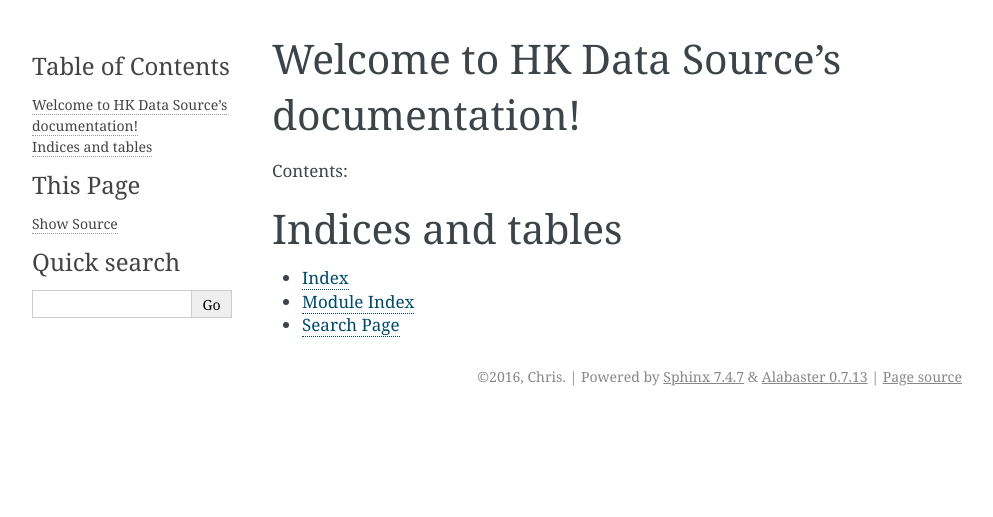
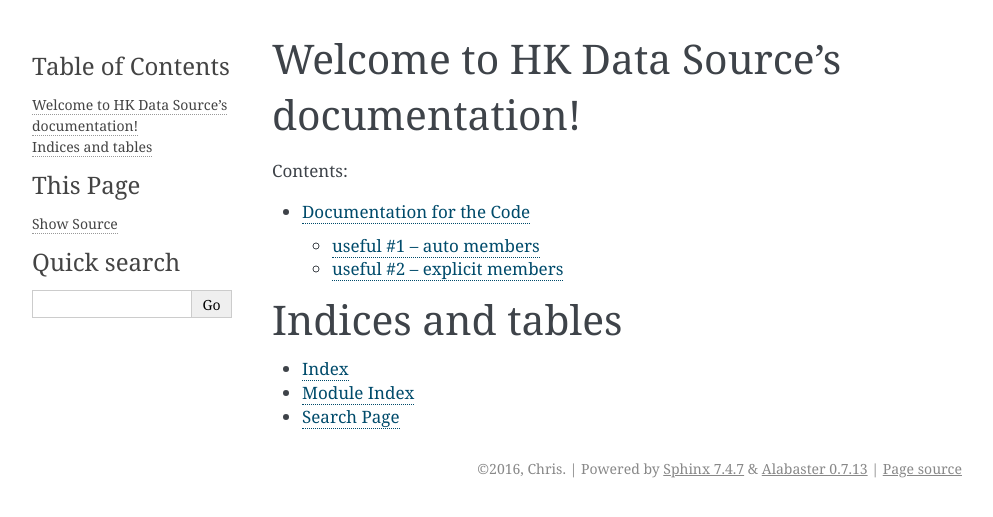
Before and after one commit to christlc/hongkong_data_sources, a Sphinx documentation site: the page built from doc/index.rst, in a window 1280 px wide. Shown: the top 517 px of the page, without its empty margins (148-1141 px from the left). Built offline with Sphinx 7.4.7, drawn with Linux system fonts in a browser that asks for light colours.

Commit message:
Updated documentation and restructure package

```diff
--- a/doc/code.rst
+++ b/doc/code.rst
@@ -17,5 +17,5 @@
 
 This is something I want to say that is not in the docstring.
 
-.. automodule:: hk_data_sources.date_hierarchy
-   :members: hk_holiday_scraper
+.. automodule:: hk_data_sources.date_hierarchy.hk_holiday_scraper
+   :members:
--- a/doc/index.rst
+++ b/doc/index.rst
@@ -11,6 +11,9 @@
 .. toctree::
    :maxdepth: 2
 
+   code
+
+
 
 
 Indices and tables
--- a/setup.py
+++ b/setup.py
@@ -3,7 +3,7 @@
 setup(
     name='hk_data_sources',
     version='0.0.1',
-    packages=['test', 'date_hierarchy'],
+    packages=['hk_data_sources'],
     url='',
     license='MIT',
     author='christlc',
```
Also changed, not shown: other parts of doc/code.rst (+1 -1 lines), README.md (+1 -0 lines).
